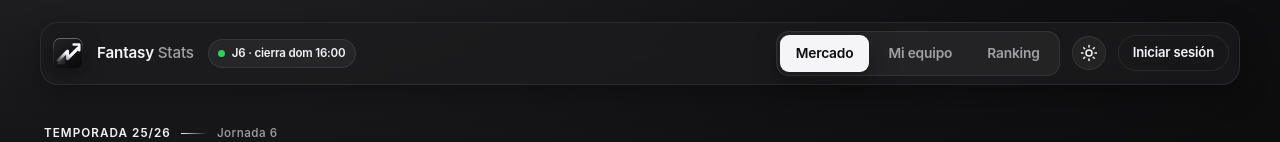
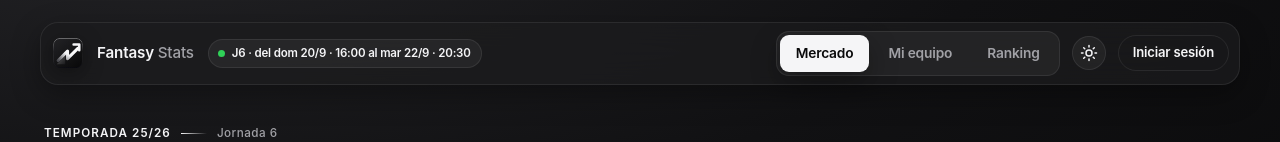
Before and after one commit to samuelmv76/laliga-fantasy-stats, a React (Vite) app: page / in a window 1280 px wide. Shown: the top 142 px of the page. Built offline with nearby package versions, Linux system fonts and the light colour scheme; no server answers.

Commit message:
feat: agregar lógica para la próxima jornada y su visualización en la interfaz

```diff
--- a/src/App.jsx
+++ b/src/App.jsx
@@ -3,6 +3,7 @@ import { currentPrice, todayDelta } from './data/mockPlayers'
 import { formatDeltaShort } from './utils/format'
 import { usePlayers } from './hooks/usePlayers'
 import { useFixtures } from './hooks/useFixtures'
+import { matchdayLabel, nextMatchdayWindow } from './utils/matchday'
 import { useSquad } from './hooks/useSquad'
 import { useTheme } from './hooks/useTheme'
 import { Show, SignInButton, UserButton } from '@clerk/react'
@@ -24,7 +25,7 @@ export default function App() {
   ]
   const [tab, setTab] = useState('mercado')
   const [selected, setSelected] = useState(null)
-  const nextMatch = useMemo(() => nextMatchday(fixtures), [fixtures])
+  const nextMatch = useMemo(() => matchdayLabel(nextMatchdayWindow(fixtures)), [fixtures])
   const pulse = useMemo(() => pulseStats(players), [players])
 
   return (
@@ -36,8 +37,9 @@ export default function App() {
             Fantasy <span className="app__wordmark-dim">Stats</span>
           </span>
           {nextMatch && (
-            <span className="app__live">
-              <span className="app__live-dot" />J{nextMatch.matchday} · cierra {nextMatch.label}
+            <span className="app__live" title={nextMatch.title}>
+              <span className="app__live-dot" />
+              {nextMatch.text}
             </span>
           )}
         </div>
@@ -207,22 +209,6 @@ export default function App() {
 }
 
 // Próxima jornada = la más baja del calendario, con el primer partido que se juega.
-function nextMatchday(fixtures) {
-  // /api/fixtures es dato externo: solo cuentan los partidos con jornada y hora válidas.
-  const all = Object.values(fixtures ?? {})
-    .flat()
-    .filter((f) => Number.isFinite(f?.matchday) && !Number.isNaN(Date.parse(f?.kickoff)))
-  if (all.length === 0) return null
-  const matchday = Math.min(...all.map((f) => f.matchday))
-  const first = all
-    .filter((f) => f.matchday === matchday)
-    .sort((a, b) => new Date(a.kickoff) - new Date(b.kickoff))[0]
-  const d = new Date(first.kickoff)
-  const day = d.toLocaleDateString('es-ES', { weekday: 'short' }).replace('.', '')
-  const time = d.toLocaleTimeString('es-ES', { hour: '2-digit', minute: '2-digit' })
-  return { matchday, label: `${day} ${time}` }
-}
-
 function pulseStats(players) {
   // /api/players es dato externo: sin histórico de precios no hay variación que resumir.
   const valid = players.filter((p) => Array.isArray(p?.priceHistory) && p.priceHistory.length > 0 && currentPrice(p) > 0)
--- /dev/null
+++ b/src/utils/matchday.js
@@ -0,0 +1,78 @@
+// Cuándo empieza y cuándo acaba la jornada que viene, a partir del
+// calendario de /api/fixtures.
+import { formatDay } from './format.js'
+
+// Una jornada completa de LaLiga son 10 partidos, y el calendario guarda cada
+// partido dos veces (una por equipo). No se cablea ese 20: se toma el mayor
+// número de entradas que tenga cualquier jornada del calendario, porque es el
+// mismo dato y así no se rompe si algún día cambia el número de equipos.
+function entriesByMatchday(fixtures) {
+  const byMatchday = {}
+  for (const fixture of Object.values(fixtures ?? {}).flat()) {
+    // Dato externo: solo cuentan los partidos con jornada y hora válidas.
+    if (!Number.isFinite(fixture?.matchday) || Number.isNaN(Date.parse(fixture?.kickoff))) continue
+    ;(byMatchday[fixture.matchday] ??= []).push(new Date(fixture.kickoff))
+  }
+  return byMatchday
+}
+
+// { matchday, start, end, started } de la próxima jornada, o null si no hay
+// calendario. `started` es true cuando la jornada ya ha empezado: /api/fixtures
+// solo devuelve los partidos que quedan, así que en ese caso `start` no es el
+// principio real de la jornada y no se debe enseñar como tal.
+export function nextMatchdayWindow(fixtures) {
+  const byMatchday = entriesByMatchday(fixtures)
+  const matchdays = Object.keys(byMatchday).map(Number)
+  if (matchdays.length === 0) return null
+
+  const matchday = Math.min(...matchdays)
+  const kickoffs = byMatchday[matchday].sort((a, b) => a - b)
+  const full = Math.max(...matchdays.map((m) => byMatchday[m].length))
+
+  return {
+    matchday,
+    start: kickoffs[0],
+    end: kickoffs[kickoffs.length - 1],
+    started: kickoffs.length < full,
+  }
+}
+
+// "vie 21:00" para esta semana; "sáb 10/10 · 21:00" si cae más allá, donde el
+// día de la semana solo no basta para situarlo.
+export function formatKickoff(date, now = new Date()) {
+  const weekday = date.toLocaleDateString('es-ES', { weekday: 'short' }).replace('.', '')
+  const time = date.toLocaleTimeString('es-ES', { hour: '2-digit', minute: '2-digit' })
+  const days = (date - now) / 86_400_000
+  if (days < 0 || days >= 6) return `${weekday} ${formatDay(date)} · ${time}`
+  return `${weekday} ${time}`
+}
+
+// Texto de la píldora de la cabecera y su tooltip.
+export function matchdayLabel(window, now = new Date()) {
+  if (!window) return null
+  const { matchday } = window
+  const start = formatKickoff(window.start, now)
+  const end = formatKickoff(window.end, now)
+
+  if (window.started) {
+    return {
+      matchday,
+      text: `J${matchday} · en juego · hasta ${end}`,
+      title: `Jornada ${matchday} en juego. Último partido: ${end}.`,
+    }
+  }
+  // El calendario puede traer un único horario para toda la jornada (aún sin
+  // confirmar): entonces no hay rango que enseñar.
+  if (start === end) {
+    return {
+      matchday,
+      text: `J${matchday} · ${start}`,
+      title: `Jornada ${matchday}: ${start}.`,
+    }
+  }
+  return {
+    matchday,
+    text: `J${matchday} · del ${start} al ${end}`,
+    title: `Jornada ${matchday}: primer partido ${start}, último partido ${end}.`,
+  }
+}
--- a/vite.config.js
+++ b/vite.config.js
@@ -1,11 +1,51 @@
+import { readFileSync } from 'node:fs'
 import path from 'node:path'
 import tailwindcss from '@tailwindcss/vite'
 import react from '@vitejs/plugin-react'
 import { defineConfig } from 'vite'
 
+// En desarrollo no hay funciones de Vercel, así que /api/* no existe y el
+// front cae a los datos de prueba de mockPlayers.js. Esto sirve en su lugar
+// los ficheros canónicos del scraper, que tienen exactamente la misma forma
+// que devuelven /api/players y /api/fixtures en producción: así se ve la app
+// con los 656 jugadores reales sin desplegar. Solo afecta a `vite dev`.
+function scraperDataApi() {
+  const read = (name) =>
+    JSON.parse(readFileSync(path.resolve(import.meta.dirname, `./scraper/data/${name}`), 'utf-8'))
+
+  return {
+    name: 'scraper-data-api',
+    apply: 'serve',
+    configureServer(server) {
+      server.middlewares.use((req, res, next) => {
+        const send = (data) => {
+          res.setHeader('Content-Type', 'application/json')
+          res.end(JSON.stringify(data))
+        }
+        try {
+          if (req.url.startsWith('/api/players')) return send(read('jugadores.json'))
+          if (req.url.startsWith('/api/fixtures')) {
+            // Mismo criterio que la consulta real: solo partidos por jugar.
+            const now = Date.now()
+            const byTeam = {}
+            for (const [team, list] of Object.entries(read('calendario.json'))) {
+              const upcoming = list.filter((f) => Date.parse(f.kickoff) > now)
+              if (upcoming.length > 0) byTeam[team] = upcoming
+            }
+            return send(byTeam)
+          }
+        } catch (error) {
+          console.warn('[scraper-data-api] no se pudo leer el dato del scraper:', error.message)
+        }
+        return next()
+      })
+    },
+  }
+}
+
 // https://vite.dev/config/
 export default defineConfig({
-  plugins: [react(), tailwindcss()],
+  plugins: [react(), tailwindcss(), scraperDataApi()],
   resolve: {
     alias: {
       '@': path.resolve(import.meta.dirname, './src'),
```
Also changed, not shown: 1 other file (tests, documents, lock files or other folders).
